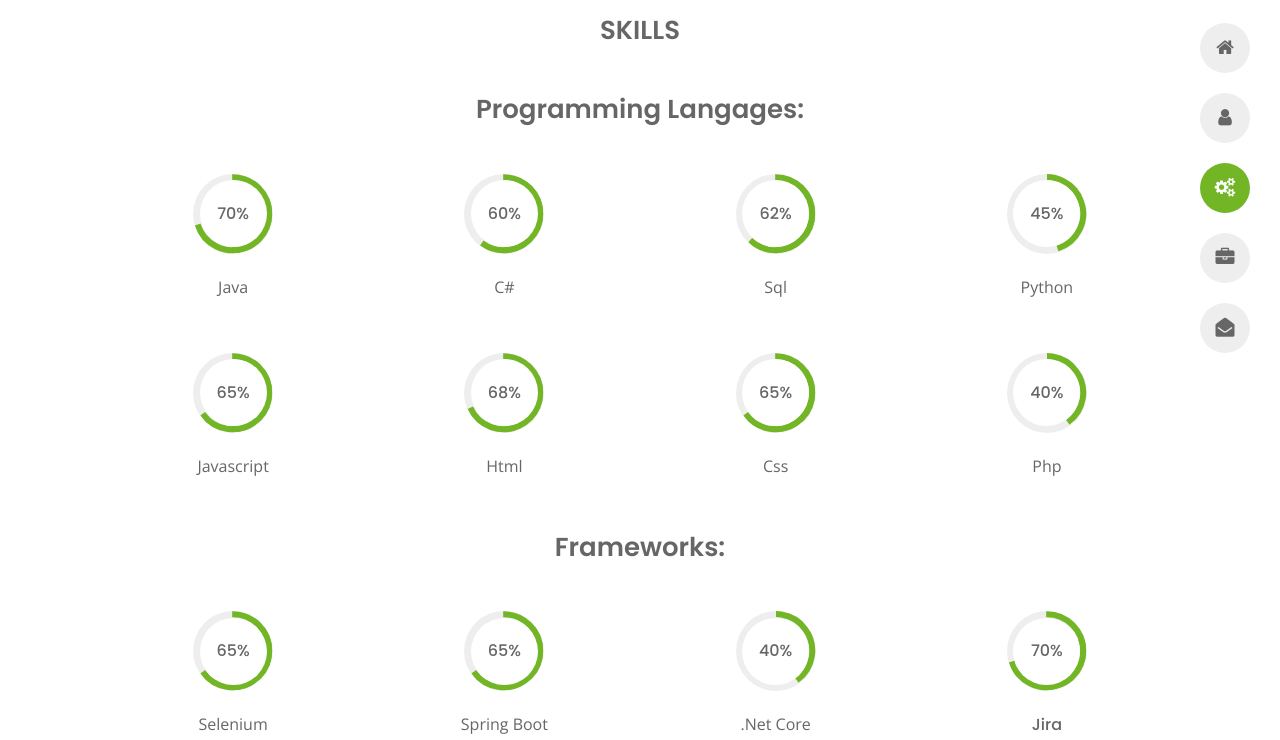
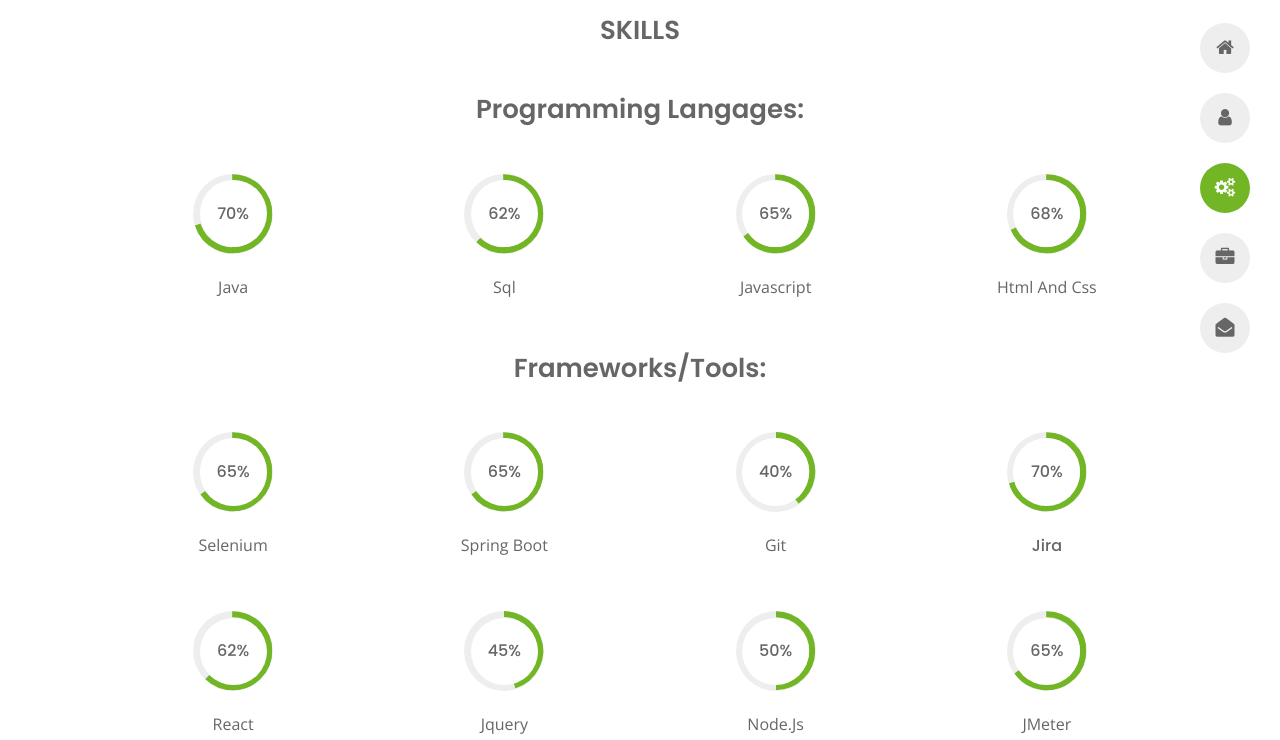
Before and after one commit to ophney/My-Portfolio-Website, a plain HTML site: page OphneyPortfolio/Resume.html in a window 1280 px wide. Shown: the part 212-952 px from the top of the page. Drawn offline with nearby package versions, Linux system fonts and the light colour scheme; a script that the page names is missing.

Commit message:
Add files via upload

```diff
--- a/OphneyPortfolio/Resume.html
+++ b/OphneyPortfolio/Resume.html
@@ -113,16 +113,6 @@
                 </div>
                 <h6 class="text-capitalize open-sans-font text-center mt-2 mt-sm-4">java</h6>
             </div>
-            <div class="col-6 col-md-3 mb-3 mb-sm-5">
-                <div class="c100 p60">
-                    <span>60%</span>
-                    <div class="slice">
-                        <div class="bar"></div>
-                        <div class="fill"></div>
-                    </div>
-                </div>
-                <h6 class="text-capitalize open-sans-font text-center mt-2 mt-sm-4">C#</h6>
-            </div>
 
             <div class="col-6 col-md-3 mb-3 mb-sm-5">
                 <div class="c100 p62">
@@ -133,16 +123,6 @@
                     </div>
                 </div>
                 <h6 class="text-capitalize open-sans-font text-center mt-2 mt-sm-4">sql</h6>
-            </div>
-            <div class="col-6 col-md-3 mb-3 mb-sm-5">
-                <div class="c100 p45">
-                    <span>45%</span>
-                    <div class="slice">
-                        <div class="bar"></div>
-                        <div class="fill"></div>
-                    </div>
-                </div>
-                <h6 class="text-capitalize open-sans-font text-center mt-2 mt-sm-4">python</h6>
             </div>
 
             <div class="col-6 col-md-3 mb-3 mb-sm-5">
@@ -164,33 +144,11 @@
                         <div class="fill"></div>
                     </div>
                 </div>
-                <h6 class="text-capitalize open-sans-font text-center mt-2 mt-sm-4">html</h6>
-            </div>
-            <div class="col-6 col-md-3 mb-3 mb-sm-5">
-                <div class="c100 p65">
-                    <span>65%</span>
-                    <div class="slice">
-                        <div class="bar"></div>
-                        <div class="fill"></div>
-                    </div>
-                </div>
-                <h6 class="text-capitalize open-sans-font text-center mt-2 mt-sm-4">css</h6>
-            </div>
-
-
-            <div class="col-6 col-md-3 mb-3 mb-sm-5">
-                <div class="c100 p40">
-                    <span>40%</span>
-                    <div class="slice">
-                        <div class="bar"></div>
-                        <div class="fill"></div>
-                    </div>
-                </div>
-                <h6 class="text-capitalize open-sans-font text-center mt-2 mt-sm-4">php</h6>
+                <h6 class="text-capitalize open-sans-font text-center mt-2 mt-sm-4">html and css</h6>
             </div>
 
             <div class="col-12">
-                <h6 class="text-capitalize pb-4 pb-sm-5 mb-3 mb-sm-0 text-left text-sm-center custom-title ft-wt-600">Frameworks:</h6>
+                <h6 class="text-capitalize pb-4 pb-sm-5 mb-3 mb-sm-0 text-left text-sm-center custom-title ft-wt-600">Frameworks/Tools:</h6>
             </div>
 
             <div class="col-6 col-md-3 mb-3 mb-sm-5">
@@ -222,7 +180,7 @@
                         <div class="fill"></div>
                     </div>
                 </div>
-                <h6 class="text-capitalize open-sans-font text-center mt-2 mt-sm-4">.net Core </h6>
+                <h6 class="text-capitalize open-sans-font text-center mt-2 mt-sm-4">Git</h6>
             </div>
 
             <div class="col-6 col-md-3 mb-3 mb-sm-5">
@@ -247,8 +205,8 @@
                 <h6 class="text-capitalize open-sans-font text-center mt-2 mt-sm-4">React</h6>
             </div>
             <div class="col-6 col-md-3 mb-3 mb-sm-5">
-                <div class="c100 p60">
-                    <span>60%</span>
+                <div class="c100 p45">
+                    <span>45%</span>
                     <div class="slice">
                         <div class="bar"></div>
                         <div class="fill"></div>
@@ -268,7 +226,7 @@
             </div>
 
             <div class="col-6 col-md-3 mb-3 mb-sm-5">
-                <div class="c100 p30">
+                <div class="c100 p65">
                     <span>65%</span>
                     <div class="slice">
                         <div class="bar"></div>
@@ -299,8 +257,8 @@
                             <p class="open-sans-font">
                                 &#8226; Oracle Certified Associate (OCA) exam preparation for Java SE 8.<br>
                                 &#8226; Analysis based on user stories.<br>
-                                &#8226; Test Automation Framework with Springboot and Selenium.<br>
-                                &#8226; JMeter and Blazemeter performance testing. <br>
+                                &#8226; Automation Testing using Selenium.<br>
+                                &#8226; Performance testing using JMeter. <br>
                                 &#8226; System analysis and design using the UML.<br>
                                 &#8226; JIRA for task management and Git for version control.<br>
                                 &#8226; Participate actively in daily scrum and project planning meetings.
@@ -331,7 +289,7 @@
                                 <i class="fa fa-graduation-cap"></i>
                             </div>
                             <span class="time open-sans-font text-uppercase">Jan 2017 - Jul 2021</span>
-                            <h5 class="poppins-font text-capitalize">Bachelor Degree <span class="place open-sans-font">University of limpopo</span></h5>
+                            <h5 class="poppins-font text-capitalize">Bachelor Of Science <span class="place open-sans-font">University of limpopo</span></h5>
                             <p class="open-sans-font"> Majored with Computer Science and Mathematics.</p><br>
                                 <p class="open-sans-font">
                                     Relevant Coursework:<br>
@@ -340,7 +298,7 @@
                                 <span> &#8226; Databases Systems</span><br>
                                 <span> &#8226; Operating Systems</span><br>
                                 <span> &#8226; Mathematical Analysis I & II</span><br>
-                                <span> &#8226; Complex Analysis</span>
+
                             </p>
                         </li>
 
```
Also changed, not shown: OphneyPortfolio/portfolio.html (+6 -6 lines), 1 other file.
